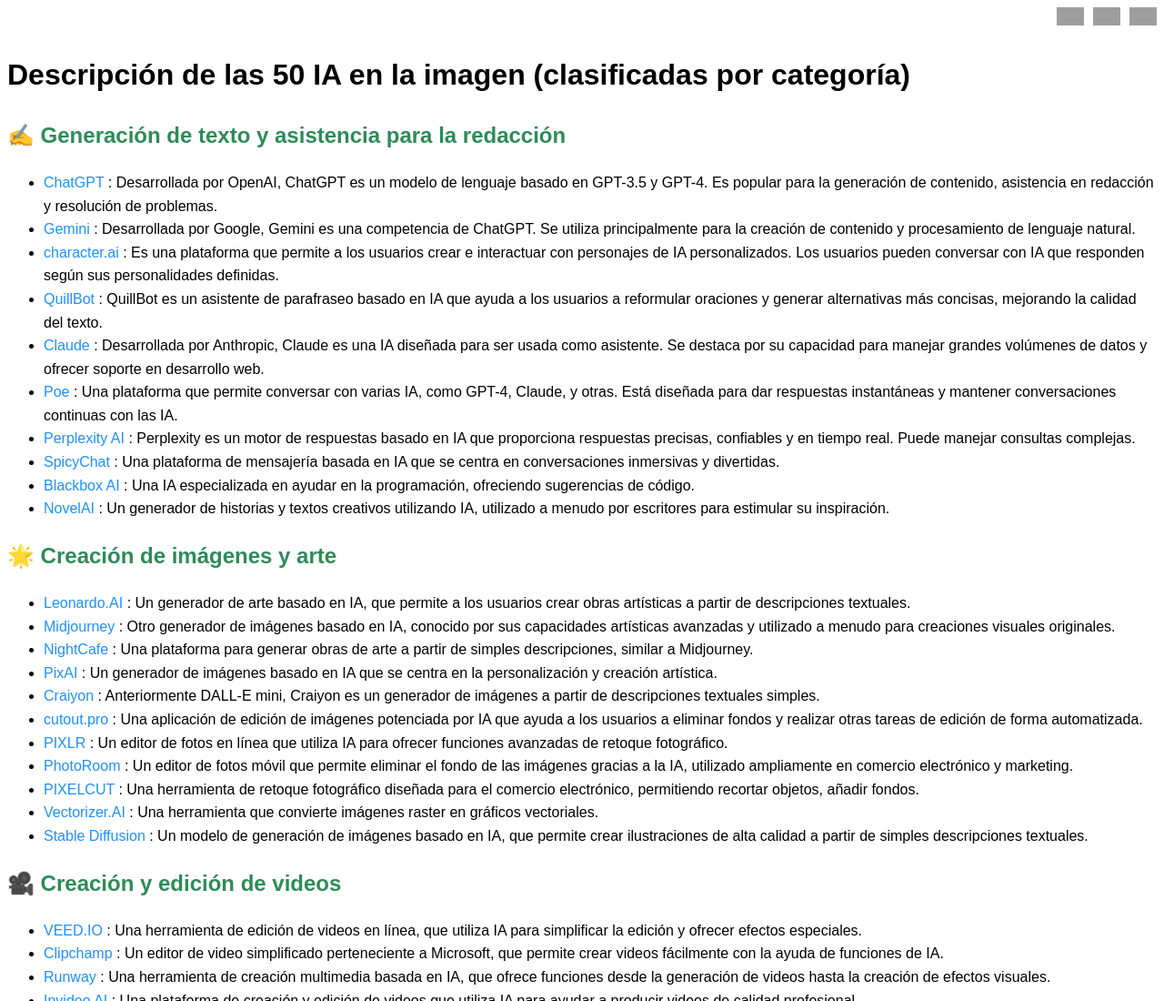
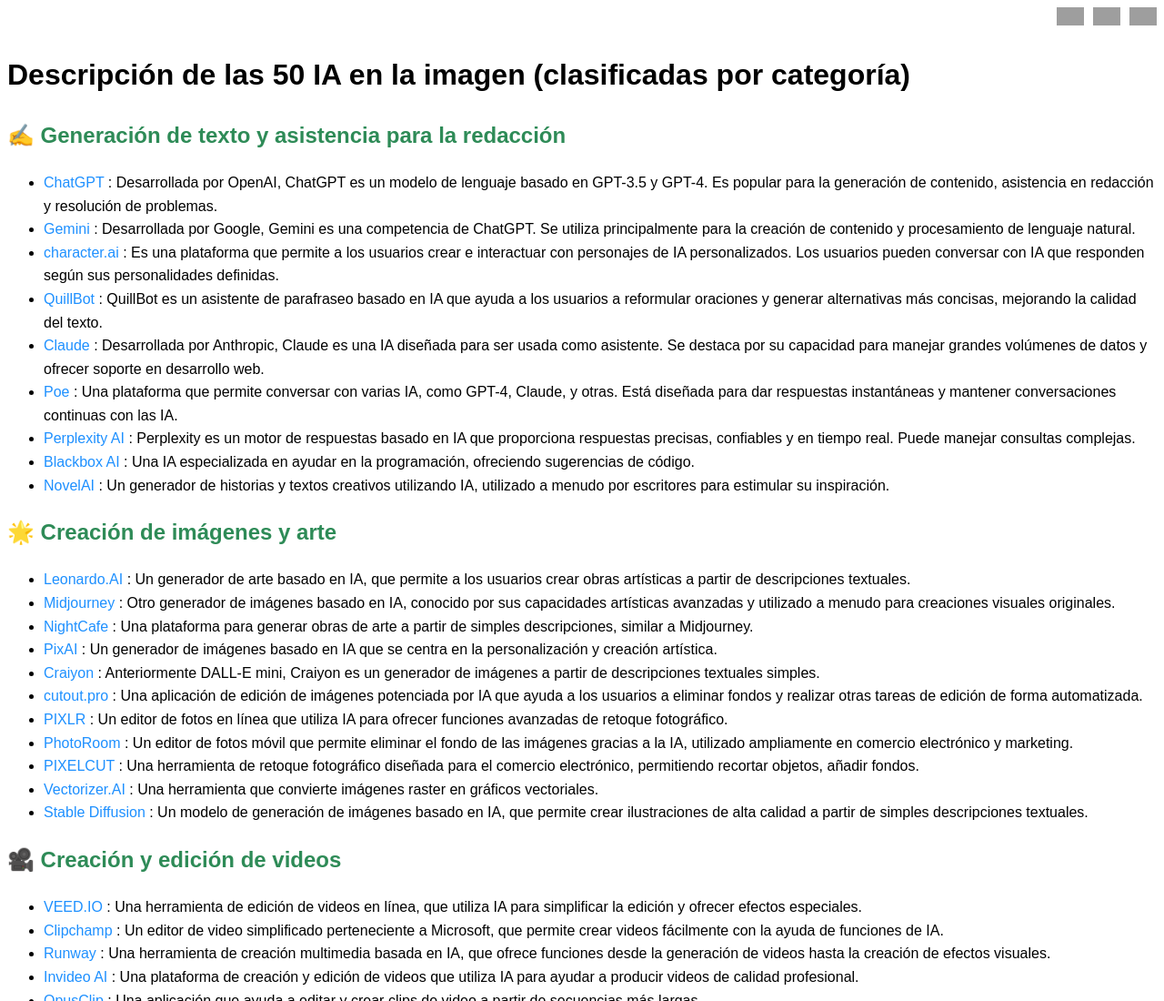
Before and after one commit to Rada707/IA, a plain HTML site: page IA_SP.html in a window 1280 px wide. Shown: the top 1100 px of the page at 91% size. Drawn offline with Linux system fonts and the light colour scheme; grey boxes are pictures that could not be loaded.

Commit message:
Update IA_SP.html

```diff
--- a/IA_SP.html
+++ b/IA_SP.html
@@ -51,7 +51,6 @@
         <li><a href="https://anthropic.com/claude" target="_blank">Claude</a> : Desarrollada por Anthropic, Claude es una IA diseñada para ser usada como asistente. Se destaca por su capacidad para manejar grandes volúmenes de datos y ofrecer soporte en desarrollo web.</li>
         <li><a href="https://poe.com" target="_blank">Poe</a> : Una plataforma que permite conversar con varias IA, como GPT-4, Claude, y otras. Está diseñada para dar respuestas instantáneas y mantener conversaciones continuas con las IA.</li>
         <li><a href="https://perplexity.ai" target="_blank">Perplexity AI</a> : Perplexity es un motor de respuestas basado en IA que proporciona respuestas precisas, confiables y en tiempo real. Puede manejar consultas complejas.</li>
-        <li><a href="https://spicychat.com" target="_blank">SpicyChat</a> : Una plataforma de mensajería basada en IA que se centra en conversaciones inmersivas y divertidas.</li>
         <li><a href="https://blackbox.io" target="_blank">Blackbox AI</a> : Una IA especializada en ayudar en la programación, ofreciendo sugerencias de código.</li>
         <li><a href="https://novelai.net" target="_blank">NovelAI</a> : Un generador de historias y textos creativos utilizando IA, utilizado a menudo por escritores para estimular su inspiración.</li>
     </ul>
```
